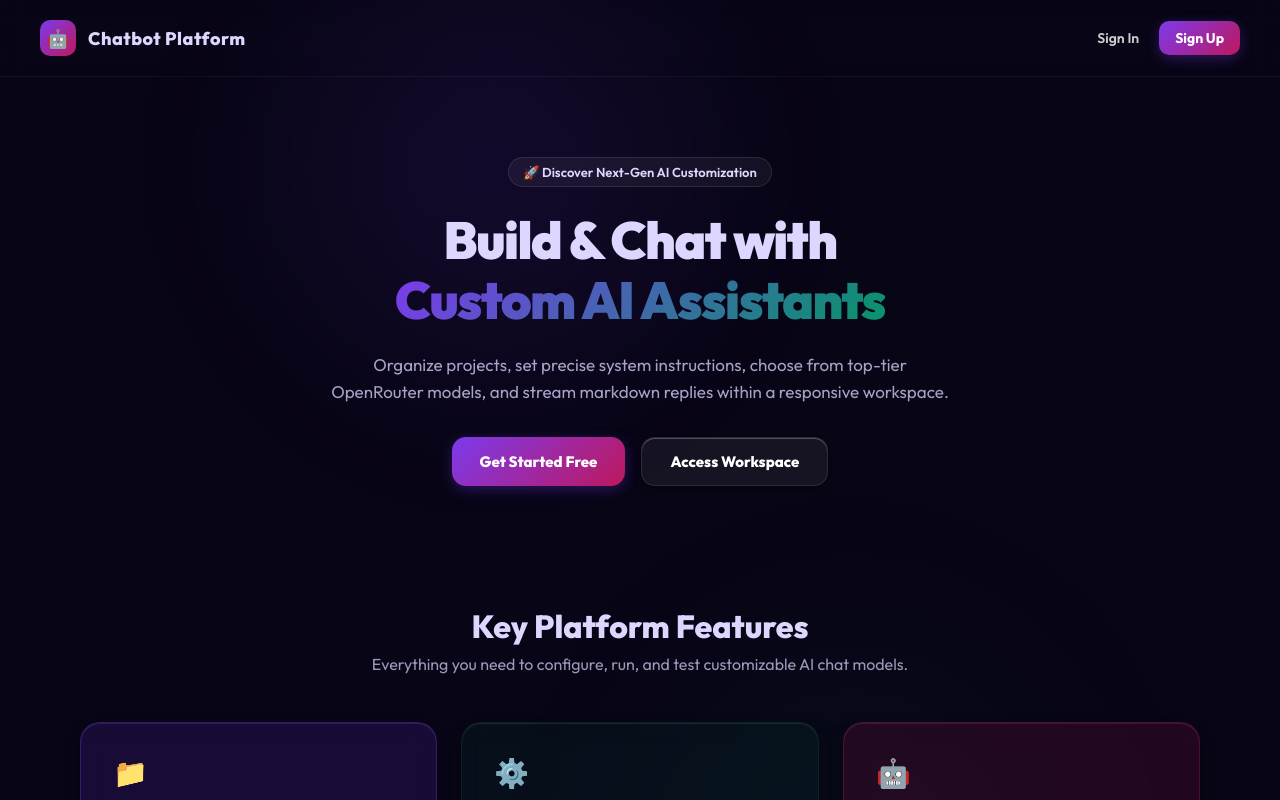
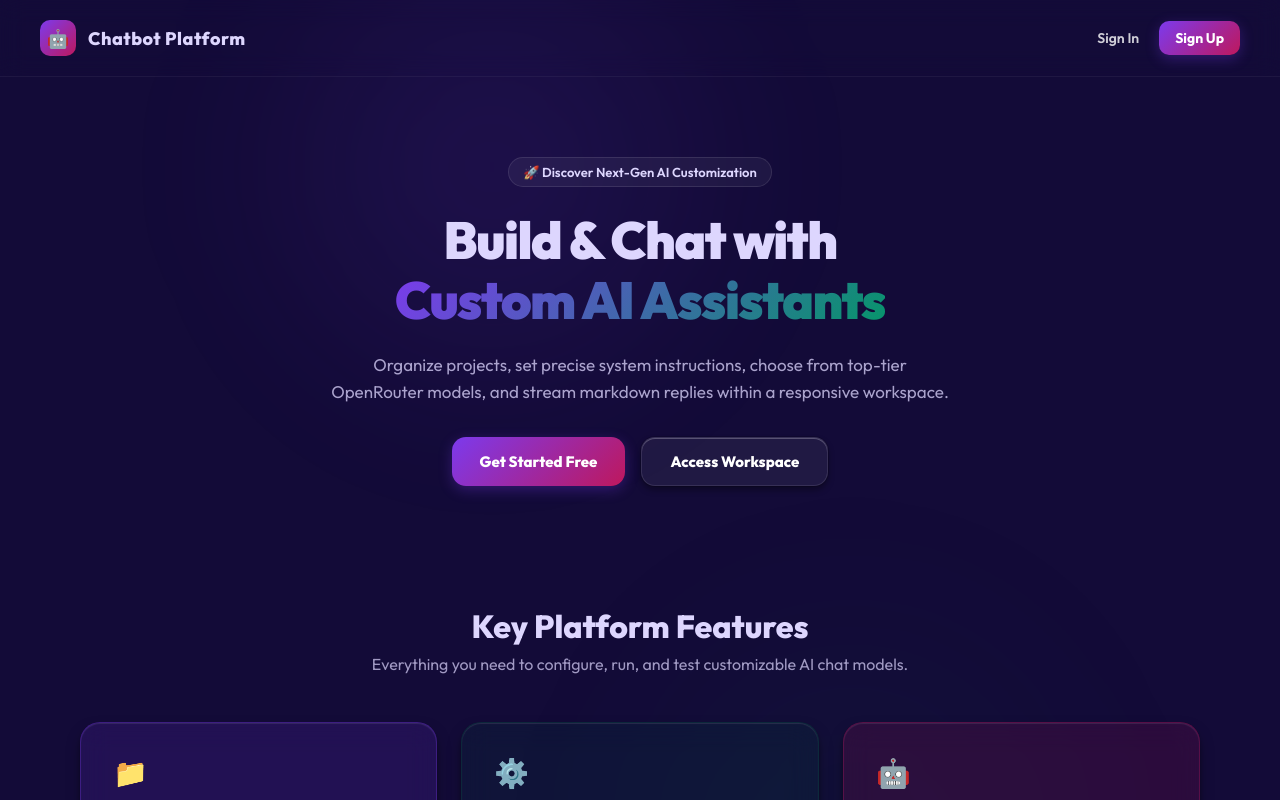
Before and after one commit to bhuvangujjarbhuvan-ctrl/chatbot-platform, a React (Vite) app in the folder frontend/: page / in a window 1280 px wide. Shown: the top 800 px of the page. Built offline with nearby package versions, Linux system fonts and the light colour scheme; no server answers.

Commit message:
style: change theme background to lighter indigo-violet jewel tone

```diff
--- a/frontend/src/index.css
+++ b/frontend/src/index.css
@@ -94,8 +94,8 @@ body {
 
 .app-shell {
   min-height: 100vh;
-  background: radial-gradient(circle at top left, #0d0a2e, #080516);
-  color: #ddd6fe;
+  background: radial-gradient(circle at top left, #231557, #130b38);
+  color: #e8eefc;
   font-family: 'Outfit', system-ui, -apple-system, Segoe UI, Roboto, Arial, sans-serif;
 }
 
--- a/frontend/src/pages/Landing.jsx
+++ b/frontend/src/pages/Landing.jsx
@@ -109,7 +109,7 @@ const styles = {
   page: {
     position: "relative",
     minHeight: "100vh",
-    background: "#080516",
+    background: "#130b38",
     color: "#ddd6fe",
     fontFamily: "'Outfit', 'Plus Jakarta Sans', system-ui, sans-serif",
     overflowX: "hidden",
```
